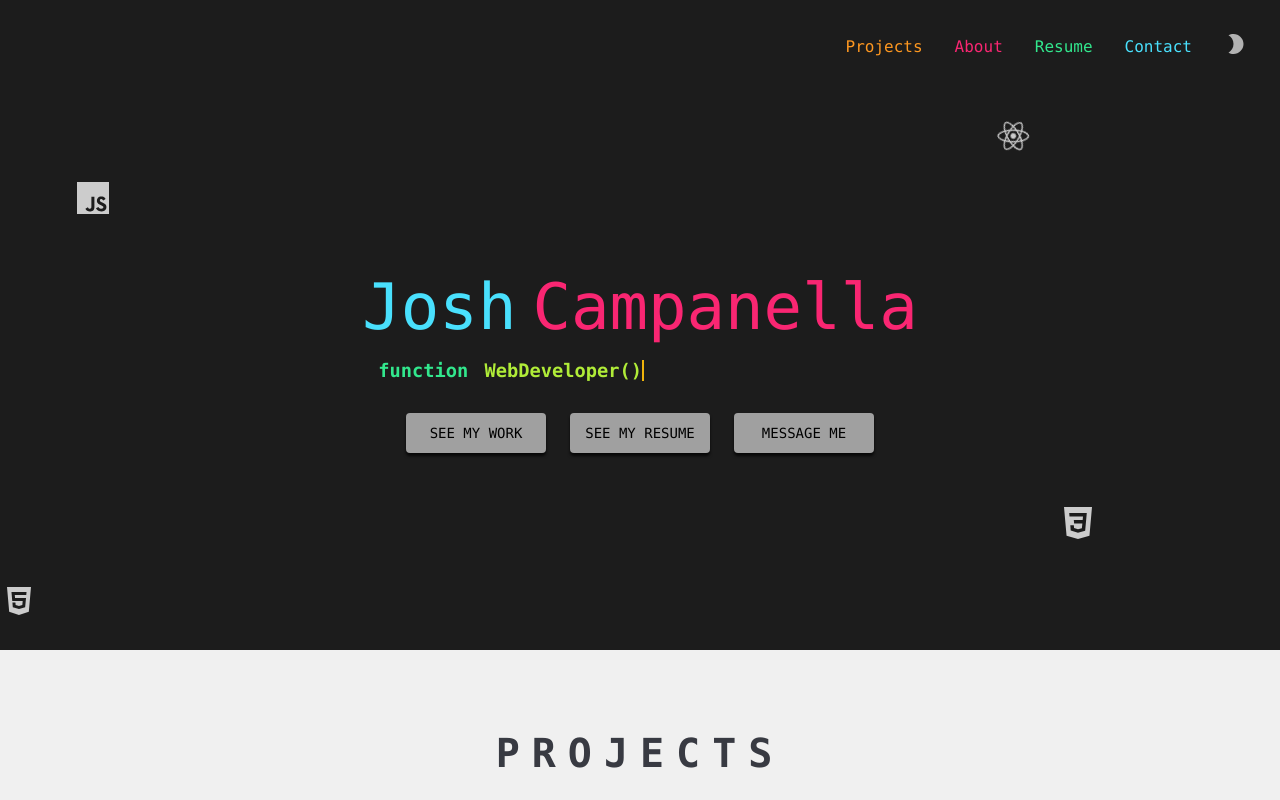
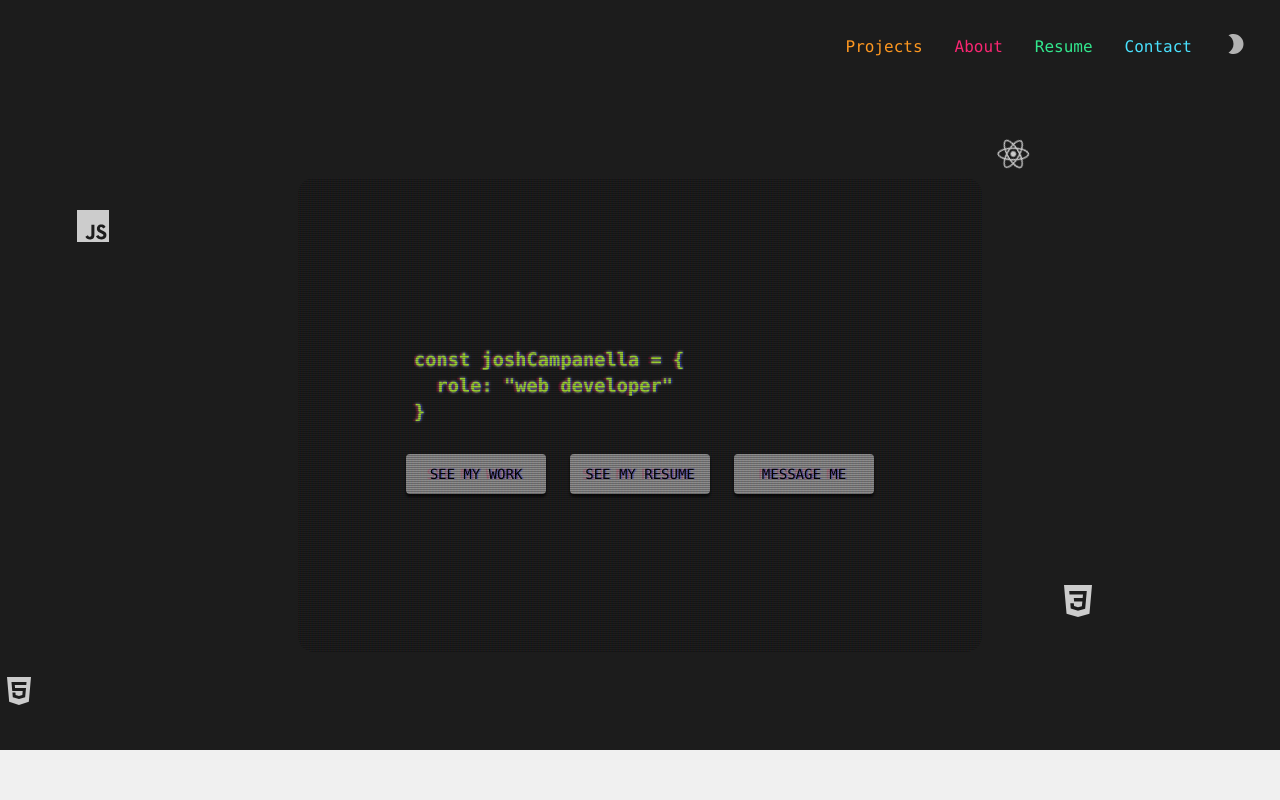
Before and after one commit to joshcamp503/joshcamp503.github.io, a React (Create React App) app: page / in a window 1280 px wide. Shown: the top 800 px of the page. Built offline with nearby package versions, Linux system fonts and the light colour scheme; a web font is replaced by a local one.

Commit message:
added CRT monitor div, dialed-in typing animation

```diff
--- a/src/App.js
+++ b/src/App.js
@@ -22,7 +22,7 @@ function App() {
   const handleScroll = (e) => {
     e.stopPropagation()
     // DON'T SCROLL TO NEXT SECTION IF MOUSE IS ON 'PROJECTS' SECTION
-    if (e.pageY > 650 && e.pageY < 1800 ) return false
+    if (e.pageY > 750 && e.pageY < 1900 ) return false
     let nextSection = null
     if (e.deltaY > 0) {
       nextSection = currentSection + 1
--- a/src/components/Home/Home.css
+++ b/src/components/Home/Home.css
@@ -20,12 +20,13 @@
 }
 
 /* DEFAULT STYLES */
+
 .home {
   display: flex;
     align-items: center;
     justify-content: center;
   /* flex: 1; */
-  height: 650px;
+  height: 750px;
   overflow-x: hidden;
   position: relative;
 }
@@ -55,7 +56,7 @@
   color: #32E78D;
 }
 
-#title {
+h3 {
   color: #B0EC38;
 }
 
@@ -64,7 +65,15 @@
 }
 
 .home .content {
+  border-radius: 1rem;
+  filter: brightness(0.9);
   margin-top: 5rem;
+  padding: 150px 100px;
+  overflow: hidden;
+}
+
+.home .container p {
+  margin: 5px 0;
 }
 
 .button-box {
@@ -155,16 +164,26 @@
 }
 
 /* ANIMATIONS */
-
 .typed {
   overflow: hidden;
-  border-right: .15em solid orange;
   white-space: nowrap;
   width: 0;
   animation:
-    blinkAnimation 1s steps(5, start) 3.5s infinite,
-    fadeIn 0.1s ease-in-out 2.5s both,
-    typing 1s steps(20, end) 2.5s forwards
+    /* blinkAnimation 1s steps(5, start) 3.5s infinite, */
+    nextLine 2s linear 3s,
+    fadeIn 0.1s ease-in-out 1s both,
+    typing 1s steps(20, end) 1s forwards
+}
+
+.typed-last {
+  border-right: .15em solid orange;
+  overflow: hidden;
+  white-space: nowrap;
+  width: 0;
+  animation:
+    blinkAnimation 1s steps(5, start) 3s infinite,
+    fadeIn 0.1s ease-in-out 3s both,
+    typing 1s steps(20, end) 3s forwards
 }
 
 .slide-over {
@@ -193,6 +212,11 @@
   to { width: 100% }
 }
 
+@keyframes nextLine {
+  from { border-right: .15em solid orange; }
+  to { border-right: none}
+}
+
 @keyframes slideOver {
   from { transform: translateX(-100%) }
   to { transform: translateX(0%) }
@@ -209,7 +233,7 @@
 }
 
 @keyframes blinkAnimation {
-  to { border: none }
+  to { border-right: none}
 }
 
 @keyframes creep {
--- a/src/components/Home/Home.js
+++ b/src/components/Home/Home.js
@@ -1,5 +1,6 @@
 // STYLES
 import './Home.css'
+import './crt.css'
 
 // ICONS
 import { FaReact } from 'react-icons/fa'
@@ -18,20 +19,40 @@ const Home = () => {
   const { mode } = useMode()
   const { setCurrentSection } = useNav()
 
+  const delay = (sec) => {
+    return {
+      animationDelay: `${sec}s`
+    }
+  }
+
+  const indent = (num) => {
+    return {
+      paddingLeft: `calc(2ch * ${num})`
+    }
+  }
+
+  const twoStyles = (func1, arg1, func2, arg2) => {
+    const { paddingLeft } = func1(arg1)
+    const { animationDelay } = func2(arg2)
+    return {
+      paddingLeft,
+      animationDelay
+    }
+  }
+
   return (
     <div className={`home ${mode}`} >
       <div className="react-icon"><FaReact /></div>
       <div className="javascript-icon"><SiJavascript /></div>
       <div className="css-icon"><SiCss3 /></div>
       <div className="html-icon"><FaHtml5 /></div>
-      <div className="content">
-        <h1>
-          <div className="container"><div id="first-name" className={`slide-over ${mode}`}>Josh </div></div>
-          <div className="container"><div id="last-name" className={`slide-down ${mode}`}>Campanella</div></div>
-        </h1>
+      <div className="content crt">
         <h3>
-          <div className="container"><div id="function" className={`fade-in ${mode}`}>function</div></div>
-          <div className="container"><div id="title" className={`typed ${mode}`}>WebDeveloper()</div></div>
+          <div className="container">
+            <p className="typed" style={delay(1)}>const joshCampanella = {"{"}</p>
+            <p className="typed" style={twoStyles(indent, 1, delay, 2)}>role: "web developer"</p>
+            <span className="typed-last" >{"}"}</span>
+          </div>
         </h3>
         <ul className="button-box" >
           <li><Link to="projects" onClick={() => setCurrentSection(1)} spy={true} smooth={true} duration={500} offset={-70}>SEE MY WORK</Link></li>
--- /dev/null
+++ b/src/components/Home/crt.css
@@ -0,0 +1,160 @@
+@keyframes flicker {
+  0% {
+    opacity: 0.27861;
+  }
+  5% {
+    opacity: 0.34769;
+  }
+  10% {
+    opacity: 0.23604;
+  }
+  15% {
+    opacity: 0.90626;
+  }
+  20% {
+    opacity: 0.18128;
+  }
+  25% {
+    opacity: 0.83891;
+  }
+  30% {
+    opacity: 0.65583;
+  }
+  35% {
+    opacity: 0.67807;
+  }
+  40% {
+    opacity: 0.26559;
+  }
+  45% {
+    opacity: 0.84693;
+  }
+  50% {
+    opacity: 0.96019;
+  }
+  55% {
+    opacity: 0.08594;
+  }
+  60% {
+    opacity: 0.20313;
+  }
+  65% {
+    opacity: 0.71988;
+  }
+  70% {
+    opacity: 0.53455;
+  }
+  75% {
+    opacity: 0.37288;
+  }
+  80% {
+    opacity: 0.71428;
+  }
+  85% {
+    opacity: 0.70419;
+  }
+  90% {
+    opacity: 0.7003;
+  }
+  95% {
+    opacity: 0.36108;
+  }
+  100% {
+    opacity: 0.24387;
+  }
+}
+@keyframes textShadow {
+  0% {
+    text-shadow: 0.4389924193300864px 0 1px rgba(0,30,255,0.5), -0.4389924193300864px 0 1px rgba(255,0,80,0.3), 0 0 3px;
+  }
+  5% {
+    text-shadow: 1.7928974010788217px 0 1px rgba(0,30,255,0.5), -2.7928974010788217px 0 1px rgba(255,0,80,0.3), 0 0 3px;
+  }
+  10% {
+    text-shadow: 0.02956275843481219px 0 1px rgba(0,30,255,0.5), -0.02956275843481219px 0 1px rgba(255,0,80,0.3), 0 0 3px;
+  }
+  15% {
+    text-shadow: 0.40218538552878136px 0 1px rgba(0,30,255,0.5), -0.40218538552878136px 0 1px rgba(255,0,80,0.3), 0 0 3px;
+  }
+  20% {
+    text-shadow: 1.4794037899852017px 0 1px rgba(0,30,255,0.5), -3.4794037899852017px 0 1px rgba(255,0,80,0.3), 0 0 3px;
+  }
+  25% {
+    text-shadow: 1.6125630401149584px 0 1px rgba(0,30,255,0.5), -1.6125630401149584px 0 1px rgba(255,0,80,0.3), 0 0 3px;
+  }
+  30% {
+    text-shadow: 0.7015590085143956px 0 1px rgba(0,30,255,0.5), -0.7015590085143956px 0 1px rgba(255,0,80,0.3), 0 0 3px;
+  }
+  35% {
+    text-shadow: 1.896914047650351px 0 1px rgba(0,30,255,0.5), -3.896914047650351px 0 1px rgba(255,0,80,0.3), 0 0 3px;
+  }
+  40% {
+    text-shadow: 1.870905614848819px 0 1px rgba(0,30,255,0.5), -3.870905614848819px 0 1px rgba(255,0,80,0.3), 0 0 3px;
+  }
+  45% {
+    text-shadow: 1.731056963361899px 0 1px rgba(0,30,255,0.5), -2.231056963361899px 0 1px rgba(255,0,80,0.3), 0 0 3px;
+  }
+  50% {
+    text-shadow: 0.08084290417898504px 0 1px rgba(0,30,255,0.5), -0.08084290417898504px 0 1px rgba(255,0,80,0.3), 0 0 3px;
+  }
+  55% {
+    text-shadow: 1.3758461067427543px 0 1px rgba(0,30,255,0.5), -2.3758461067427543px 0 1px rgba(255,0,80,0.3), 0 0 3px;
+  }
+  60% {
+    text-shadow: 1.202193051050636px 0 1px rgba(0,30,255,0.5), -2.202193051050636px 0 1px rgba(255,0,80,0.3), 0 0 3px;
+  }
+  65% {
+    text-shadow: 1.8638780614874975px 0 1px rgba(0,30,255,0.5), -2.8638780614874975px 0 1px rgba(255,0,80,0.3), 0 0 3px;
+  }
+  70% {
+    text-shadow: 0.48874025155497314px 0 1px rgba(0,30,255,0.5), -0.48874025155497314px 0 1px rgba(255,0,80,0.3), 0 0 3px;
+  }
+  75% {
+    text-shadow: 1.8948491305757957px 0 1px rgba(0,30,255,0.5), -1.8948491305757957px 0 1px rgba(255,0,80,0.3), 0 0 3px;
+  }
+  80% {
+    text-shadow: 0.0833037308038857px 0 1px rgba(0,30,255,0.5), -0.0833037308038857px 0 1px rgba(255,0,80,0.3), 0 0 3px;
+  }
+  85% {
+    text-shadow: 0.09769827255241735px 0 1px rgba(0,30,255,0.5), -0.09769827255241735px 0 1px rgba(255,0,80,0.3), 0 0 3px;
+  }
+  90% {
+    text-shadow: 2.443339761481782px 0 1px rgba(0,30,255,0.5), -3.443339761481782px 0 1px rgba(255,0,80,0.3), 0 0 3px;
+  }
+  95% {
+    text-shadow: 1.1841838852799786px 0 1px rgba(0,30,255,0.5), -2.1841838852799786px 0 1px rgba(255,0,80,0.3), 0 0 3px;
+  }
+  100% {
+    text-shadow: 1.6208764473832513px 0 1px rgba(0,30,255,0.5), -2.6208764473832513px 0 1px rgba(255,0,80,0.3), 0 0 3px;
+  }
+}
+.crt::after {
+  content: " ";
+  display: block;
+  position: absolute;
+  top: 0;
+  left: 0;
+  bottom: 0;
+  right: 0;
+  background: rgba(18, 16, 16, 0.1);
+  opacity: 0;
+  z-index: 2;
+  pointer-events: none;
+  animation: flicker 0.15s infinite;
+}
+.crt::before {
+  content: " ";
+  display: block;
+  position: absolute;
+  top: 0;
+  left: 0;
+  bottom: 0;
+  right: 0;
+  background: linear-gradient(rgba(18, 16, 16, 0) 50%, rgba(0, 0, 0, 0.25) 50%), linear-gradient(90deg, rgba(255, 0, 0, 0.06), rgba(0, 255, 0, 0.02), rgba(0, 0, 255, 0.06));
+  z-index: 2;
+  background-size: 100% 2px, 3px 100%;
+  pointer-events: none;
+}
+.crt {
+  animation: textShadow 1.6s infinite;
+}
```
